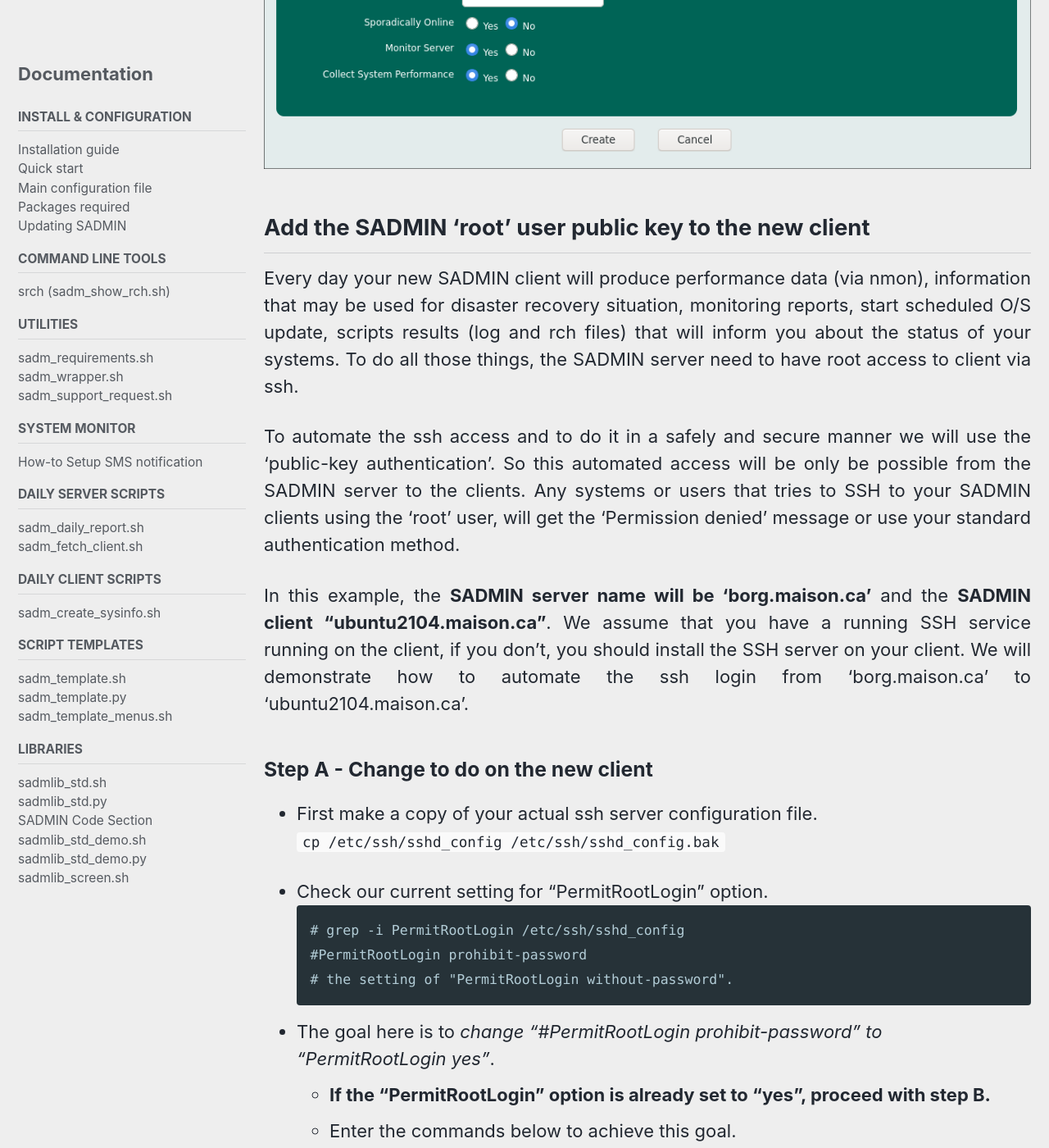
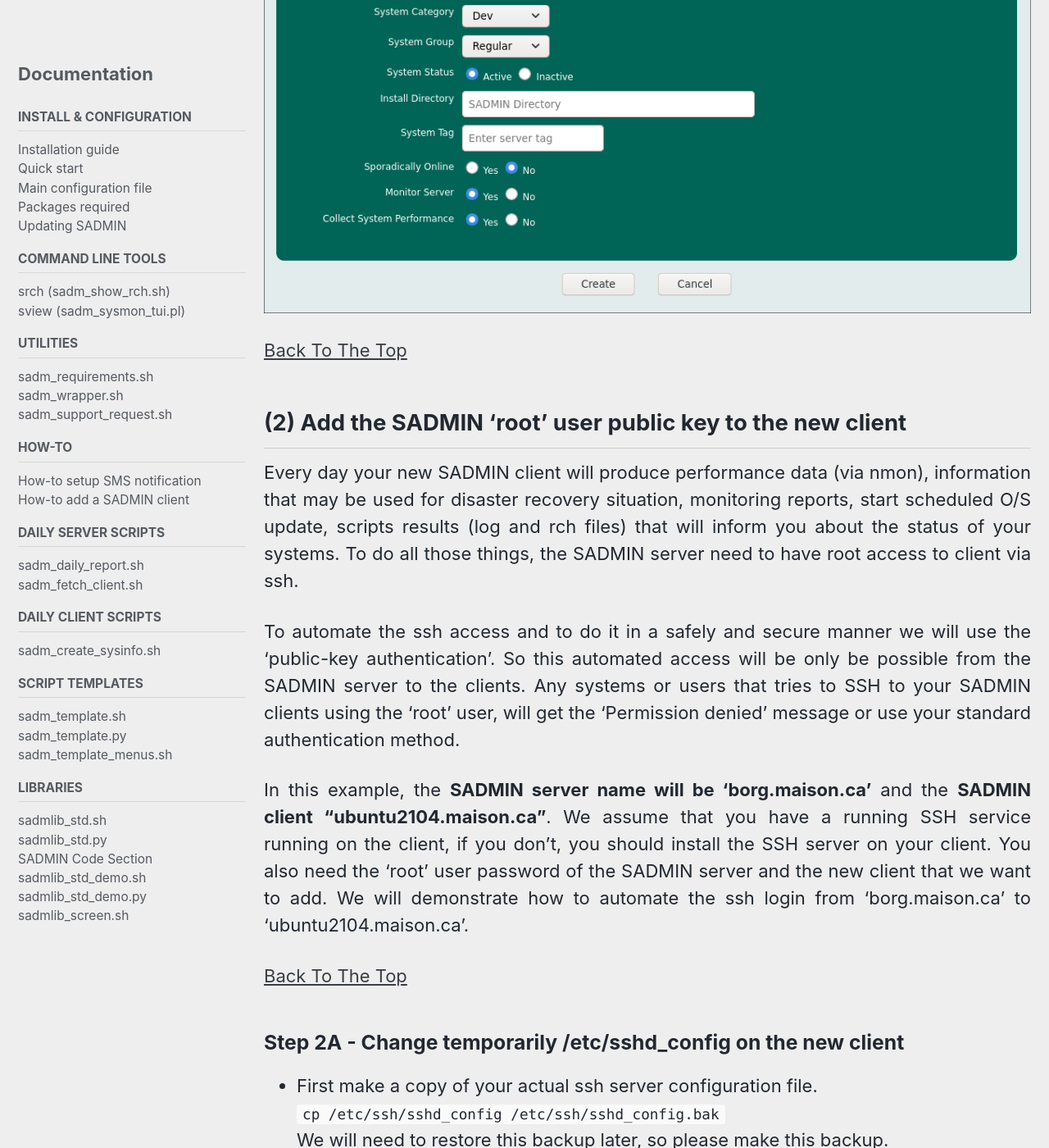
Before and after one commit to jadupl2/jadupl2.github.io, a Jekyll site: the page built from _posts/2021-04-11-web-add-client.md, in a window 1280 px wide and 1400 px high, scrolled down 1959 px. Shown: the whole window at 82% size. Built offline with Jekyll 4.4.1, drawn with Linux system fonts in a browser that asks for light colours; cached includes are drawn as plain includes; some of the changed text lies outside the part shown.

Commit message:
Update 19 May - Finalize add client & sview page

````diff
--- a/_data/navigation.yml
+++ b/_data/navigation.yml
@@ -45,6 +45,8 @@ sidebar-manpage:
     children:
       - title:  "srch (sadm_show_rch.sh)"
         url:    /command_line/sadm-show-rch
+      - title:  "sview (sadm_sysmon_tui.pl)"
+        url:    /command_line/sadm-sysmon-tui
 
   - title: "Utilities"
     children:
@@ -55,10 +57,12 @@ sidebar-manpage:
       - title:  "sadm_support_request.sh"
         url:    /utilities/sadm-support-request
 
-  - title: "System Monitor"
+  - title: "How-to"
     children:
-      - title:  "How-to Setup SMS notification"
-        url:    /system_monitor/how-to-sms
+      - title:  "How-to setup SMS notification"
+        url:    /how-to/how-to-sms
+      - title:  "How-to add a SADMIN client"
+        url:    /how-to/web-add-client
 
   - title: "Daily Server Scripts"
     children:
--- a/_posts/2021-04-11-web-add-client.md
+++ b/_posts/2021-04-11-web-add-client.md
@@ -20,16 +20,20 @@ sidebar:
 
 {% include sadm/sadm_page_info.md %}
 
-
+<a id="top_of_page"></a>
 ## Steps to add a SADMIN client
-- Add the server with the web interface
-- Add the SADMIN root user public key to the new client
+- [Add the server with the web interface](#step1)
+- [Add the SADMIN root user public key to the new client](#step2)
+    - [Change temporarily /etc/sshd_config on the new client](#step2a)
+    - [Copy SADMIN server public key to our new client](#step2b)
+    - [Restore our backup of sshd_config on new client](#step2c)
+    - [Finalize our automated connection to the new client](#step2d)
 
 Each of these steps are described below.
 
 
-<a id="add_web_client"></a>
-## Add the server with the web interface
+<a id="step1"></a>
+## (1) Add the server with the web interface
 To add a client to SADMIN server inventory, _click on "Server"_ in the "CRUD Operations"
 ([C]reate [R]ead [U]pdate [D]elete) section at the bottom left of the page.
 
@@ -50,9 +54,10 @@ information. When all the information are entered, just _press the "Create" butt
 
 ![Create client screen](/assets/img/sadm_add_client/create_client_screen.png){: .align-center}
 
+[Back To The Top](#top_of_page)
 
-
-## Add the SADMIN 'root' user public key to the new client
+<a id="step2"></a>
+## (2) Add the SADMIN 'root' user public key to the new client
 
 Every day your new SADMIN client will produce performance data (via nmon), information that may
 be used for disaster recovery situation, monitoring reports, start scheduled O/S update, scripts
@@ -68,14 +73,20 @@ server to the clients. Any systems or users that tries to SSH to your SADMIN cli
 
 In this example, the **SADMIN server name will be ‘borg.maison.ca’** and the **SADMIN client
 "ubuntu2104.maison.ca”**. We assume that you have a running SSH service running on the client,
-if you don't, you should install the SSH server on your client. We will demonstrate how to automate
-the ssh login from ‘borg.maison.ca’ to ‘ubuntu2104.maison.ca’.
+if you don't, you should install the SSH server on your client. You also need the 'root' user
+password of the SADMIN server and the new client that we want to add. We will demonstrate how to
+automate the ssh login from ‘borg.maison.ca’ to ‘ubuntu2104.maison.ca’.
 {: .text-justify}
 
+[Back To The Top](#top_of_page)
 
-### Step A - Change to do on the new client
+
+
+<a id="step2a"></a>
+### Step 2A - Change temporarily /etc/sshd_config on the new client
 - First make a copy of your actual ssh server configuration file.
 ```cp /etc/ssh/sshd_config /etc/ssh/sshd_config.bak```
+We will need to restore this backup later, so please make this backup.
 
 - Check our current setting for "PermitRootLogin" option.
 ```bash
@@ -138,10 +149,18 @@ May 18 10:10:24 ubuntu2104 systemd[1]: Starting OpenBSD Secure Shell server...
 May 18 10:10:24 ubuntu2104 systemd[1]: Started OpenBSD Secure Shell server.
 ```
 
+[Back To The Top](#top_of_page)
 
 
-### Step B - Making connection with new client
-- Back on our server
+
+
+<a id="step2b"></a>
+### Step 2B - Copy SADMIN server public key to our new client
+- Back on the SADMIN server.
+- We need to append the SADMIN server root user public key (/root/.ssh//id_rsa.pub) to
+"$HOME/.ssh/authorized_keys" file on our new client. We will do that, using the "ssh-copy-id".
+Follow the instructions below to do so.
+
 
 ```bash
 root@borg:~  # pwd
@@ -200,7 +219,13 @@ Last login: Tue May 18 10:28:11 2021 from 192.168.1.38
 root@ubuntu2104:~#
 ```
 
-### Step C - Restore our client original ssh service
+[Back To The Top](#top_of_page)
+
+
+
+
+<a id="step2c"></a>
+### Step 2C - Restore our backup of sshd_config on new client
 
 - Back on our new client, let's restore our original sshd_config file from our backup
 ```root@ubuntu2104:/etc/ssh# cp sshd_config.bak sshd_config```
@@ -229,12 +254,21 @@ May 18 10:35:22 ubuntu2104 systemd[1]: Started OpenBSD Secure Shell server.
 root@ubuntu2104:/etc/ssh#
 ```
 
+[Back To The Top](#top_of_page)
 
-## Step D - Testing our connection to the new client
-- Run the two commands below to confirm that our automated connection to 'ubuntu2104' work as
-expected. As you can see, we where able to display the system date on 'ubuntu2104' without having
-to enter a password (Success!).
-- Important: We need to test with and without the domain name
+
+
+
+<a id="step2d"></a>
+## Step 2D - Finalize our automated connection to the new client
+- We need to run the two commands below to finalize our automated connection to 'ubuntu2104'. As
+you can see, we where able to display the system date on 'ubuntu2104' without having to enter a
+password (Success!).
+
+**Important:
+We need to finalize the automated connection with and without the domain name for SADMIN to work
+as expected.**
+{: .notice--warning}
 
 ```bash
 root@borg:~  # ssh ubuntu2104 date
@@ -245,4 +279,6 @@ Tue 18 May 2021 10:41:49 AM EDT
 root@borg:~  #
 ```
 
+[Back To The Top](#top_of_page)
+
 Our client is now configure to work with SADMIN.
````
Also changed, not shown: _drafts/2020-12-25-man-template.md (+11 -3 lines), _posts/2021-04-09-sadm-show-rch.md (+1 -1 lines), _posts/2021-05-18-sadm-sysmon-tui.md (added, +77 -0 lines), assets/img/man/sadm_sysmon_tui.png (added).
